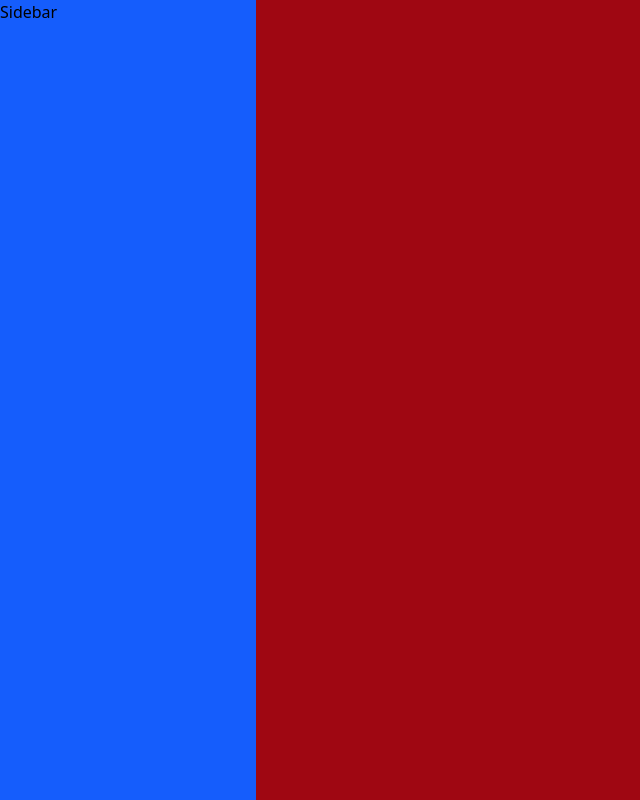
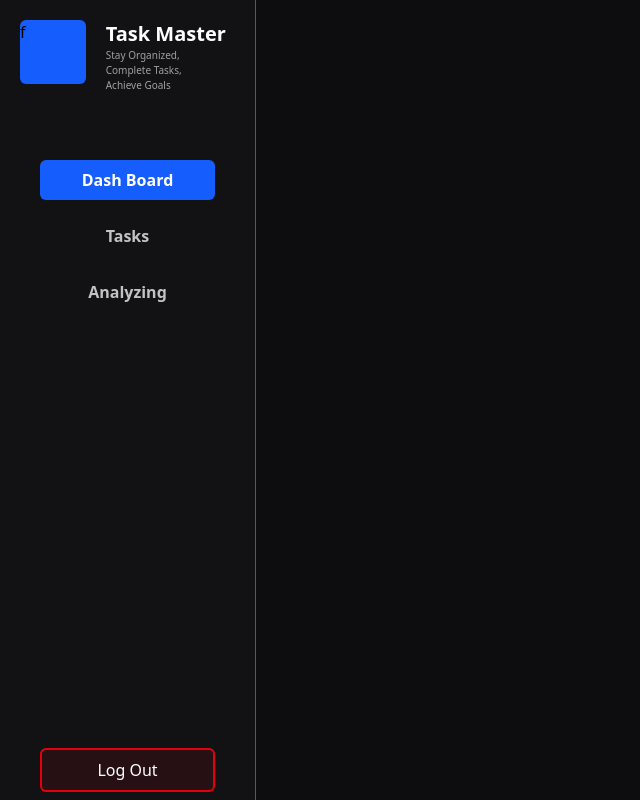
Before and after one commit to hashalagayendra/Task-Tracker, a React app in the folder frontend/: page / in a window 1280 px wide. Shown: the whole page, without its empty margins (0-640 px from the left). Built offline with nearby package versions, Linux system fonts and the light colour scheme; the HTML template or start-up script is replaced by a standard one.

Commit message:
Sidebar component update

```diff
--- a/frontend/src/components/Sidebar.tsx
+++ b/frontend/src/components/Sidebar.tsx
@@ -1,5 +1,49 @@
+import React from "react";
+import { Link } from "react-router-dom";
+import { useState } from "react";
 function Sidebar() {
-  return <div className="w-1/5 h-screen bg-blue-600">Sidebar</div>;
+  type SidebarItems = "Dashboard" | "Task" | "Analyzing";
+  const [active, setActive] = useState<SidebarItems>("Dashboard");
+  return (
+    <div className="w-full max-w-64 h-screen bg-(--sidebar-bg) flex flex-col border-r border-(--accent-blue) ">
+      <div className="w-full h-20 pt-5">
+        <div className="flex   justify-center gap-5 px-5">
+          <div className=" w-30 h-16 rounded-md bg-blue-600">f</div>
+          <div className="flex flex-col ">
+            <div className="text-white font-semibold text-xl ">Task Master</div>
+            <div className="text-white/60 text-[10px]  pr-4">
+              Stay Organized, Complete Tasks, Achieve Goals
+            </div>
+          </div>
+        </div>
+      </div>
+      <div className="mt-20 h-full flex flex-col gap-4 px-10">
+        <div
+          className={` text-white/75 transform transition-all duration-200 hover:text-white w-full py-2  hover:bg-white/10 text-center rounded-md font-semibold ${active === "Dashboard" ? "!bg-blue-600 !text-white" : ""}`}
+          onClick={() => setActive("Dashboard")}
+        >
+          Dash Board
+        </div>
+        <div
+          className={` text-white/75 transform transition-all duration-200 hover:text-white w-full py-2 hover:bg-white/10 text-center rounded-md font-semibold ${active === "Task" ? "!bg-blue-600 !text-white" : ""}`}
+          onClick={() => setActive("Task")}
+        >
+          Tasks
+        </div>
+        <div
+          className={` text-white/75 transform transition-all duration-200 hover:text-white w-full py-2 hover:bg-white/10 text-center rounded-md font-semibold ${active === "Analyzing" ? "!bg-blue-600 !text-white" : ""}`}
+          onClick={() => setActive("Analyzing")}
+        >
+          Analyzing
+        </div>
+      </div>
+      <div className="w-full  flex gap-4 justify-center px-10 py-2">
+        <button className="border-2 w-full border-red-600 bg-red-600/10 rounded-md px-4 py-2 text-white">
+          Log Out
+        </button>
+      </div>
+    </div>
+  );
 }
 
 export default Sidebar;
--- a/frontend/src/pages/Dashboard.tsx
+++ b/frontend/src/pages/Dashboard.tsx
@@ -2,7 +2,7 @@ import Sidebar from "../components/Sidebar";
 
 function Dashboard() {
   return (
-    <div className="bg-red-800">
+    <div className="bg-(--bg-color)">
       <Sidebar />
     </div>
   );
```
